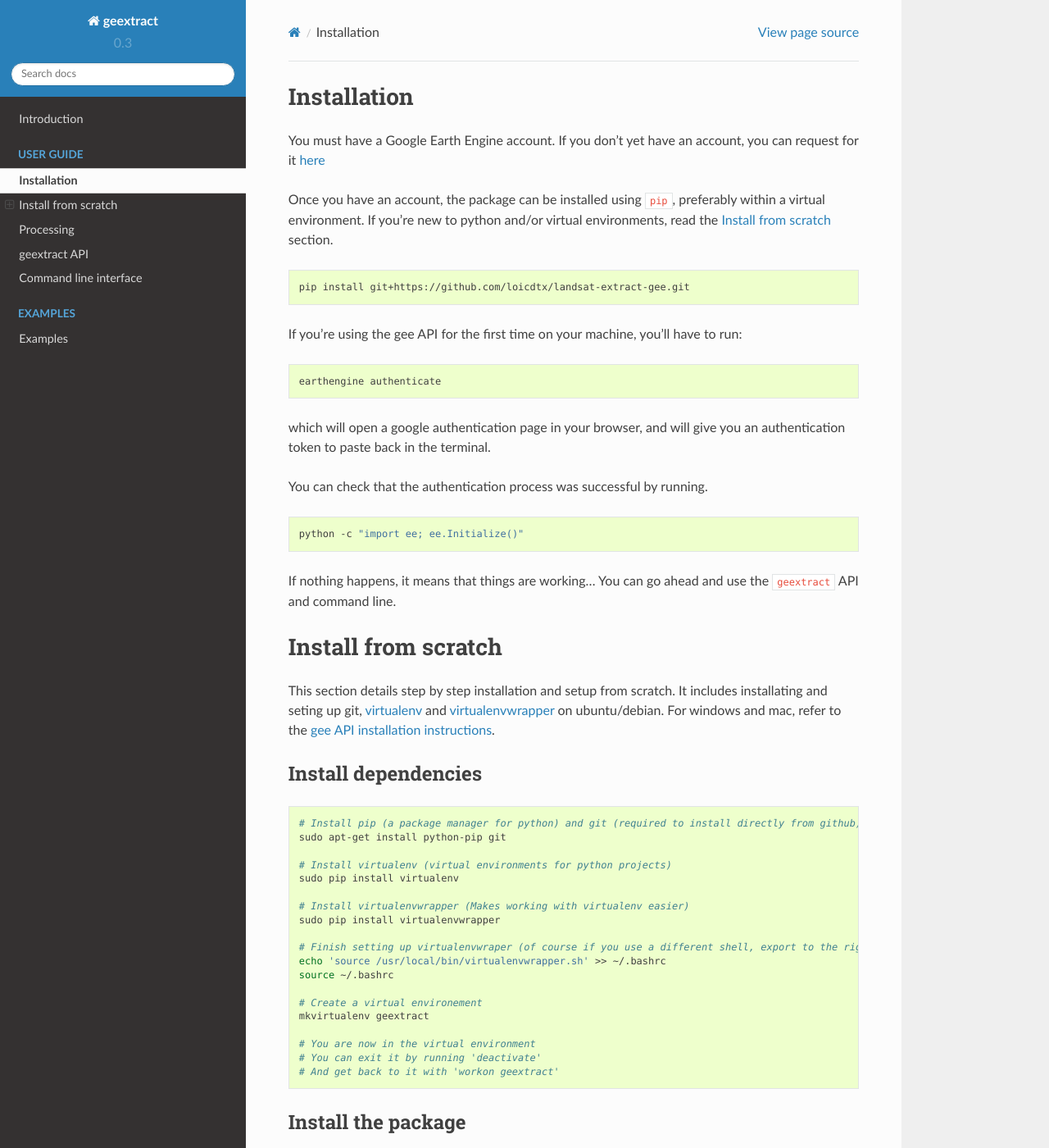
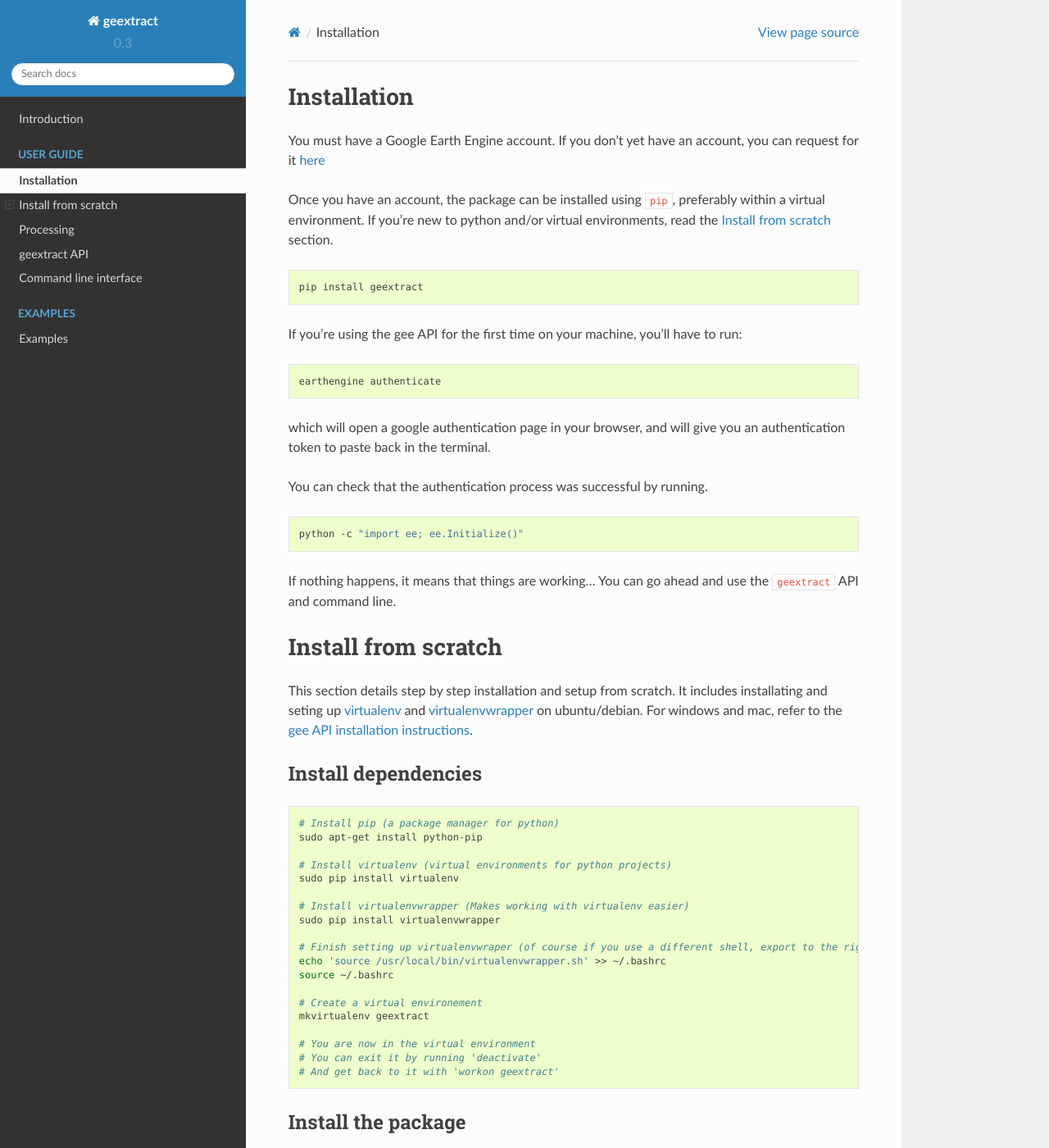
Before and after one commit to loicdtx/landsat-extract-gee, a Sphinx documentation site: the page built from docs/install.rst, in a window 1280 px wide and 1400 px high. Shown: the whole window at 82% size. Built offline with Sphinx 7.4.7 and the Read the Docs theme 2.0.0, drawn with Linux system fonts in a browser that asks for light colours; some of the changed text lies outside the part shown.

Commit message:
INstallation now done from pypi

```diff
--- a/docs/install.rst
+++ b/docs/install.rst
@@ -9,7 +9,7 @@
 
 .. code-block:: bash
 
-    pip install git+https://github.com/loicdtx/landsat-extract-gee.git
+    pip install geextract
 
 If you're using the gee API for the first time on your machine, you'll have to run:
 
@@ -34,15 +34,15 @@
 Install from scratch
 --------------------
 
-This section details step by step installation and setup from scratch. It includes installating and seting up git, `virtualenv <https://pypi.python.org/pypi/virtualenv>`_ and `virtualenvwrapper <https://virtualenvwrapper.readthedocs.io/en/latest/>`_ on ubuntu/debian. For windows and mac, refer to the `gee API installation instructions <https://developers.google.com/earth-engine/python_install_manual>`_.
+This section details step by step installation and setup from scratch. It includes installating and seting up `virtualenv <https://pypi.python.org/pypi/virtualenv>`_ and `virtualenvwrapper <https://virtualenvwrapper.readthedocs.io/en/latest/>`_ on ubuntu/debian. For windows and mac, refer to the `gee API installation instructions <https://developers.google.com/earth-engine/python_install_manual>`_.
 
 Install dependencies
 ^^^^^^^^^^^^^^^^^^^^
 
 .. code-block:: bash
 
-    # Install pip (a package manager for python) and git (required to install directly from github)
-    sudo apt-get install python-pip git
+    # Install pip (a package manager for python)
+    sudo apt-get install python-pip
 
     # Install virtualenv (virtual environments for python projects)
     sudo pip install virtualenv
@@ -69,7 +69,7 @@
 .. code-block:: bash
 
     # Install
-    pip install git+https://github.com/loicdtx/landsat-extract-gee.git
+    pip install geextract
 
 You then need to authenticate for the package to be able to interact with the Google Earth Engine platform.
 
```
Also changed, not shown: README.rst (+8 -4 lines).
